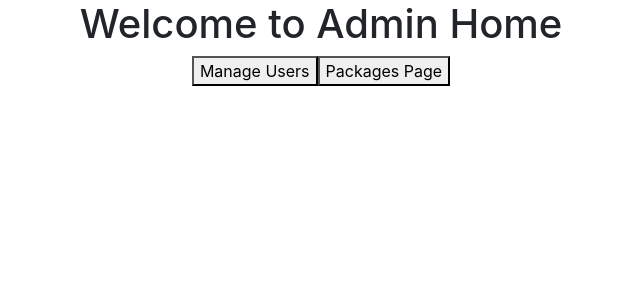
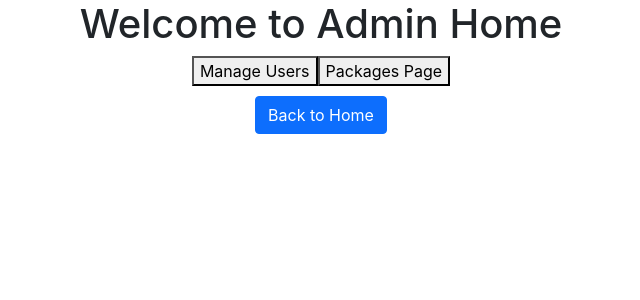
Before and after one commit to advanced-computer-lab-2023/Agile-Star-Squad-Clinic, a React (Create React App) app in the folder frontend/: page /admin/home in a window 1280 px wide. Shown: the top 300 px of the page, without its empty margins (319-959 px from the left). Built offline with nearby package versions, Linux system fonts and the light colour scheme.

Commit message:
feat: admin back button

```diff
--- a/frontend/src/admin/pages/ManageUsers/AdminHome.js
+++ b/frontend/src/admin/pages/ManageUsers/AdminHome.js
@@ -3,6 +3,7 @@ import { Link } from 'react-router-dom';
 
 const AdminHome = (props) => {
   return (
+    <>
     <div>
       <h1>Welcome to Admin Home</h1>
       <Link to="/admin/manage">
@@ -13,6 +14,12 @@ const AdminHome = (props) => {
         <button>Packages Page</button>
       </Link>
     </div>
+    <div>
+      <Link to="/">
+          <button id ="addingbutton"className="btn btn-primary sm">Back to Home</button>
+        </Link>
+    </div>
+    </>
   );
 };
 
```
